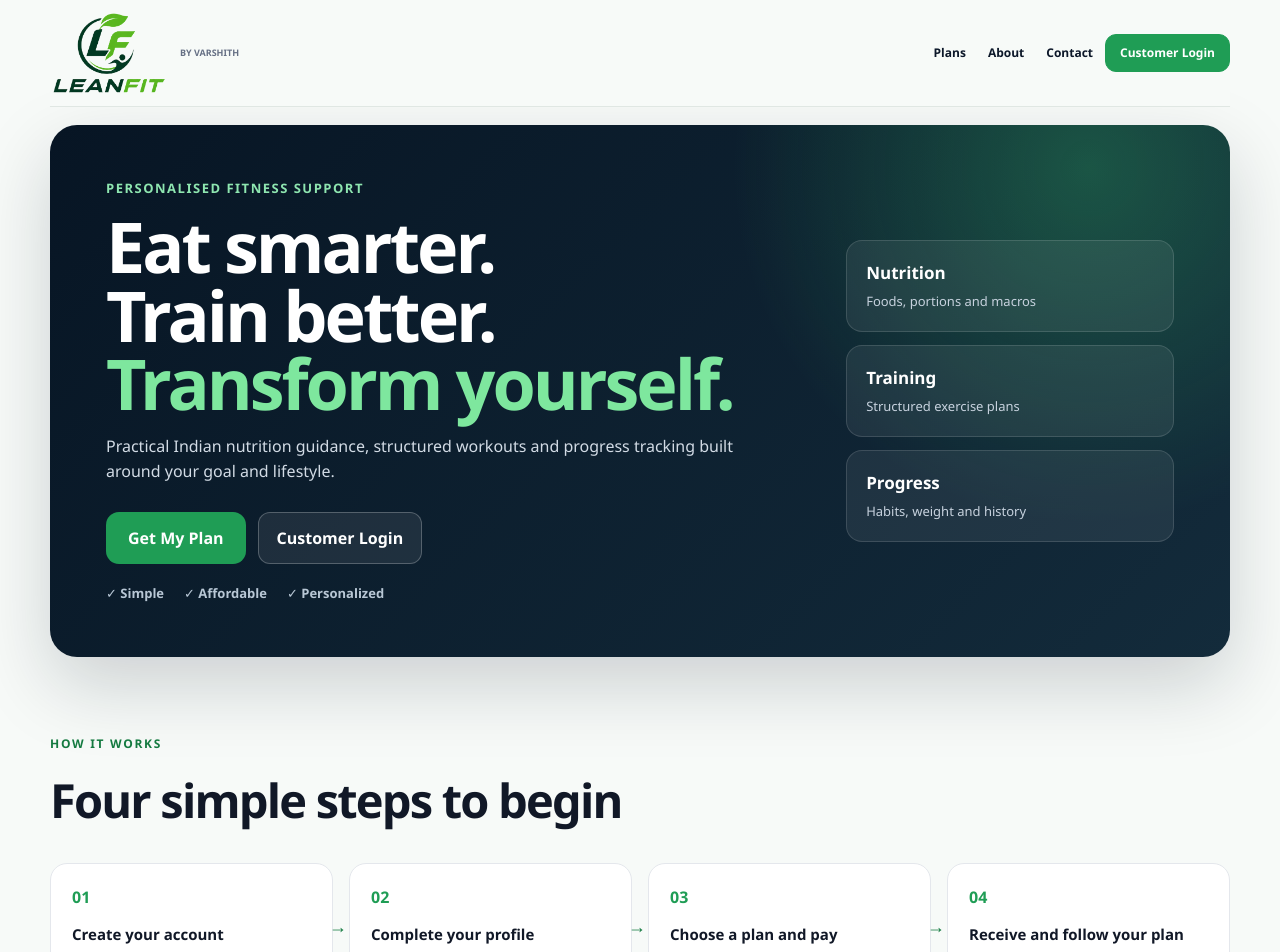
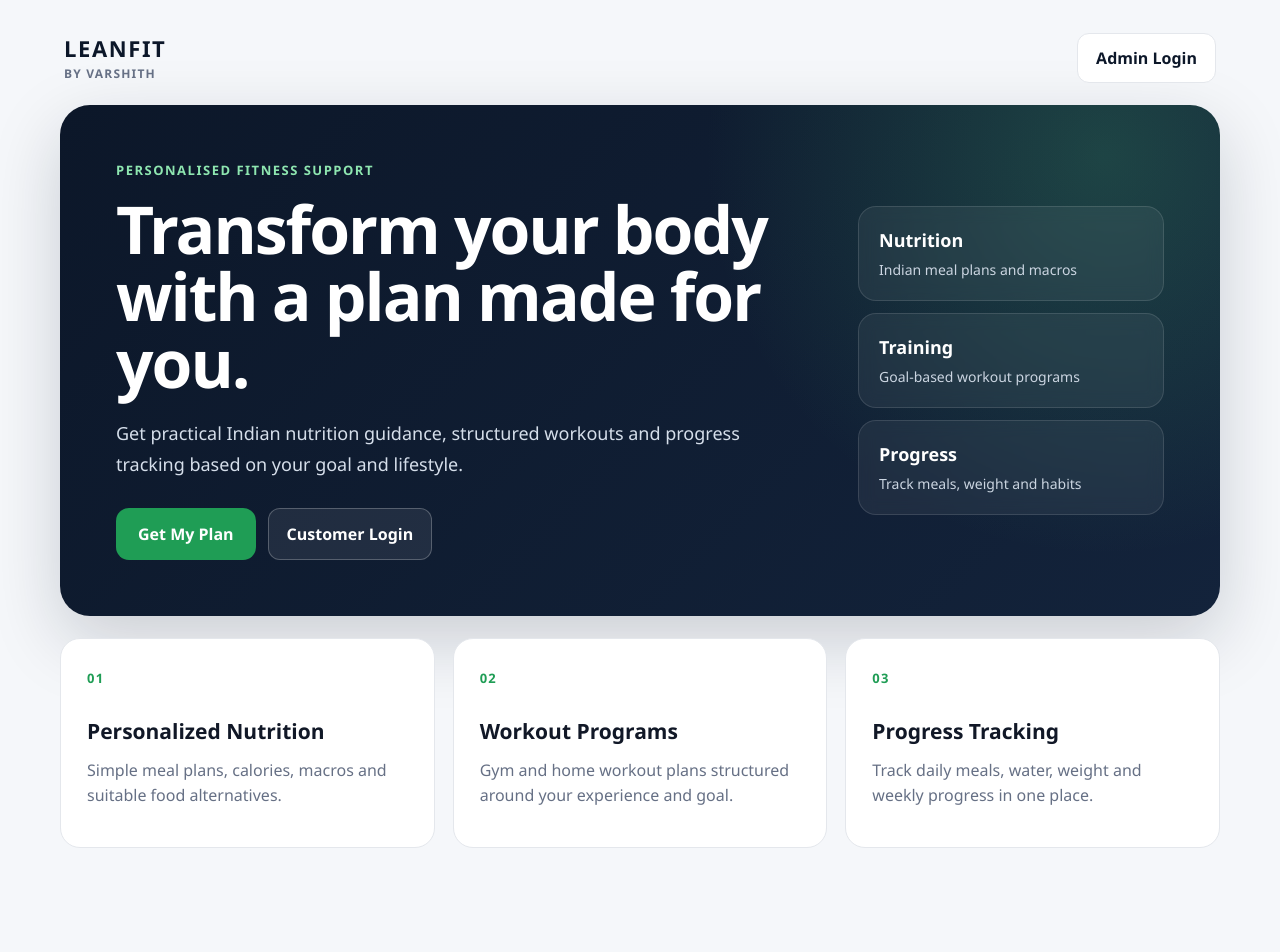
Before and after one commit to Varshithyadav9/leanfit, a React (Vite) app: page / in a window 1280 px wide. Shown: the top 952 px of the page. After the commit the page ends 896 px from the top, so only its background shows below. Built offline with nearby package versions, Linux system fonts and the light colour scheme; no server answers.

Commit message:
Update welcome page

```diff
--- a/src/components/WelcomePage.jsx
+++ b/src/components/WelcomePage.jsx
@@ -1,27 +1,78 @@
-const benefits=[
-  ["🥗","Personalized Indian meal plans"],
-  ["🏋️","Goal-based gym and home workouts"],
-  ["📊","Calories and macro guidance"],
-  ["💧","Daily water and meal tracking"],
-  ["📈","Weight and progress charts"],
-  ["🍛","Practical food alternatives"],
-];
-const faqs=[
-["Is LeanFit suitable for beginners?","Yes. Your workout structure is based on your selected experience level and goal."],
-["Can I choose vegetarian foods?","Yes. Food preferences are collected before your plan is prepared."],
-["Do I need a gym?","No. LeanFit can support both gym and home-based workout planning."],
-["How will I receive my plan?","After payment verification, you can download the plan from your Customer Portal and receive delivery support through WhatsApp."],
-["Is this medical advice?","No. LeanFit provides general fitness guidance and is not a replacement for professional medical care."],
-];
-function WelcomePage({setPage}){return <main className="landing-page">
-<header className="landing-nav"><div><img src="/leanfit-logo.png" alt="LeanFit" className="landing-logo"/><span>By Varshith</span></div><nav><button onClick={()=>document.getElementById("pricing")?.scrollIntoView({behavior:"smooth"})}>Plans</button><button onClick={()=>setPage("about")}>About</button><button onClick={()=>setPage("contact")}>Contact</button><button className="nav-login" onClick={()=>setPage("login")}>Customer Login</button></nav></header>
-<section className="landing-hero"><div><p className="brand-label">PERSONALISED FITNESS SUPPORT</p><h1>Eat smarter.<br/>Train better.<br/><em>Transform yourself.</em></h1><p>Practical Indian nutrition guidance, structured workouts and progress tracking built around your goal and lifestyle.</p><div className="hero-actions"><button className="primary-btn" onClick={()=>setPage("register")}>Get My Plan</button><button className="secondary-btn light" onClick={()=>setPage("login")}>Customer Login</button></div><div className="trust-row"><span>✓ Simple</span><span>✓ Affordable</span><span>✓ Personalized</span></div></div><div className="hero-panel"><div><strong>Nutrition</strong><span>Foods, portions and macros</span></div><div><strong>Training</strong><span>Structured exercise plans</span></div><div><strong>Progress</strong><span>Habits, weight and history</span></div></div></section>
-<section className="landing-section"><p className="section-kicker">HOW IT WORKS</p><h2>Four simple steps to begin</h2><div className="steps-grid">{[["01","Create your account"],["02","Complete your profile"],["03","Choose a plan and pay"],["04","Receive and follow your plan"]].map(([n,t])=><article key={n}><span>{n}</span><h3>{t}</h3></article>)}</div></section>
-<section className="landing-section soft-section"><div className="section-heading"><div><p className="section-kicker">WHY LEANFIT</p><h2>Everything you need to stay consistent</h2></div><p>No extreme promises—just a clear system that helps you know what to eat, how to train and what to track.</p></div><div className="benefit-grid">{benefits.map(([icon,title],i)=><article key={title}><span className="benefit-icon" aria-hidden="true">{icon}</span><small>{String(i+1).padStart(2,"0")}</small><h3>{title}</h3></article>)}</div></section>
-<section className="landing-section transformation"><div><p className="section-kicker">REAL PROGRESS</p><h2>Your transformation story starts with consistent action.</h2><p>Track habits, meals, water and weight so improvement is measured by more than one photo or one day on the scale.</p></div><div className="progress-preview"><div><span>Week 1</span><strong>Start</strong></div><b>→</b><div><span>Week 12</span><strong>Progress</strong></div></div></section>
-<section className="landing-section" id="pricing"><p className="section-kicker">CHOOSE YOUR PLAN</p><h2>Simple pricing. Clear value.</h2><div className="pricing-grid"><article><h3>Diet Plan</h3><strong>₹199</strong><p>Personalized nutrition guidance, calories, macros and food alternatives.</p><button className="secondary-btn full-btn" onClick={()=>setPage("register")}>Choose Diet</button></article><article><h3>Workout Plan</h3><strong>₹199</strong><p>Goal-based workout structure with exercises, sets, repetitions and recovery.</p><button className="secondary-btn full-btn" onClick={()=>setPage("register")}>Choose Workout</button></article><article><div className="price-badge">POPULAR</div><h3>Diet + Workout</h3><strong>₹349</strong><p>Complete personalized diet and workout plan for your goal.</p><button className="secondary-btn full-btn" onClick={()=>setPage("register")}>Choose Combo</button></article><article className="featured-price"><span>BEST VALUE</span><h3>Lean Pro Membership</h3><strong>₹449</strong><ul className="price-features"><li>Diet plan</li><li>Workout plan</li><li>Progress tracking</li><li>Monthly updates</li><li>WhatsApp support</li></ul><button className="primary-btn full-btn" onClick={()=>setPage("register")}>Choose Lean Pro</button></article></div></section>
-<section className="landing-section testimonials"><p className="section-kicker">CUSTOMER EXPERIENCE</p><h2>Built to feel practical, not overwhelming.</h2><div className="testimonial-grid"><blockquote>“The food choices are familiar and easy to follow.”<cite>— Early LeanFit user</cite></blockquote><blockquote>“I finally know what to track instead of guessing every day.”<cite>— LeanFit member</cite></blockquote><blockquote>“The plan is structured but still gives useful alternatives.”<cite>— Early customer</cite></blockquote></div><small>Replace these sample statements with verified customer reviews before public promotion.</small></section>
-<section className="landing-section faq-section"><p className="section-kicker">FAQ</p><h2>Questions before you begin</h2><div className="faq-list">{faqs.map(([q,a])=><details key={q}><summary>{q}</summary><p>{a}</p></details>)}</div></section>
-<footer className="landing-footer"><div><img src="/leanfit-logo.png" alt="LeanFit"/><p>Eat • Train • Transform</p></div><div className="footer-links"><button onClick={()=>setPage("about")}>About</button><button onClick={()=>setPage("contact")}>Contact</button><button onClick={()=>setPage("privacy")}>Privacy Policy</button><button onClick={()=>setPage("terms")}>Terms</button><button onClick={()=>setPage("admin-login")}>Admin</button></div><p>© 2026 LeanFit. All rights reserved.</p></footer>
-</main>}
+function WelcomePage({ setPage }) {
+  return (
+    <main className="welcome-page">
+      <header className="topbar">
+        <div>
+          <p className="topbar-brand">LEANFIT</p>
+          <p className="topbar-subtitle">By Varshith</p>
+        </div>
+
+        <button
+          className="admin-login-btn"
+          type="button"
+          onClick={() => {
+            window.location.href = "/admin";
+          }}
+        >
+          Admin Login
+        </button>
+      </header>
+
+      <section className="hero">
+        <div className="hero-content">
+          <p className="brand-label">PERSONALISED FITNESS SUPPORT</p>
+          <h1>Transform your body with a plan made for you.</h1>
+          <p className="hero-text">
+            Get practical Indian nutrition guidance, structured workouts and progress tracking based on your goal and lifestyle.
+          </p>
+
+          <div className="hero-actions">
+            <button className="primary-btn" type="button" onClick={() => setPage("register")}>
+              Get My Plan
+            </button>
+            <button className="secondary-btn light" type="button" onClick={() => setPage("login")}>
+              Customer Login
+            </button>
+          </div>
+        </div>
+
+        <div className="hero-summary" aria-label="LeanFit features">
+          <div className="summary-item">
+            <strong>Nutrition</strong>
+            <span>Indian meal plans and macros</span>
+          </div>
+          <div className="summary-item">
+            <strong>Training</strong>
+            <span>Goal-based workout programs</span>
+          </div>
+          <div className="summary-item">
+            <strong>Progress</strong>
+            <span>Track meals, weight and habits</span>
+          </div>
+        </div>
+      </section>
+
+      <section className="features">
+        <article className="feature-card">
+          <span className="feature-number">01</span>
+          <h2>Personalized Nutrition</h2>
+          <p>Simple meal plans, calories, macros and suitable food alternatives.</p>
+        </article>
+
+        <article className="feature-card">
+          <span className="feature-number">02</span>
+          <h2>Workout Programs</h2>
+          <p>Gym and home workout plans structured around your experience and goal.</p>
+        </article>
+
+        <article className="feature-card">
+          <span className="feature-number">03</span>
+          <h2>Progress Tracking</h2>
+          <p>Track daily meals, water, weight and weekly progress in one place.</p>
+        </article>
+      </section>
+    </main>
+  );
+}
+
 export default WelcomePage;
```
